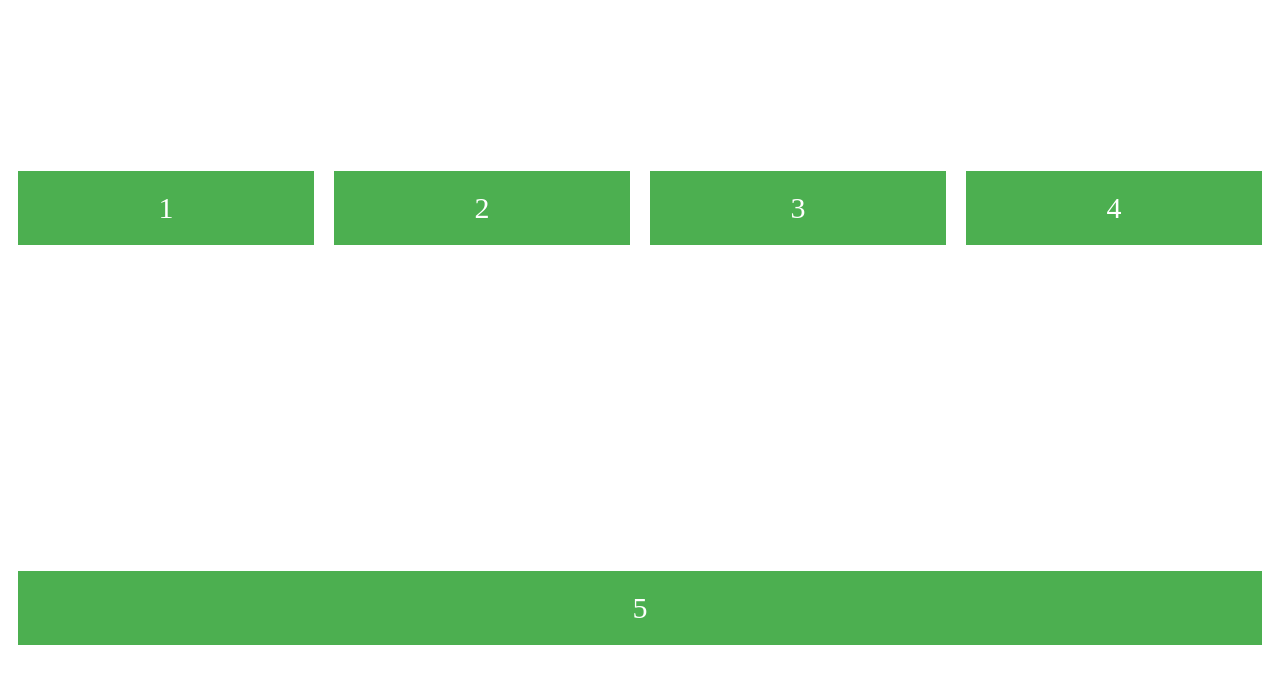
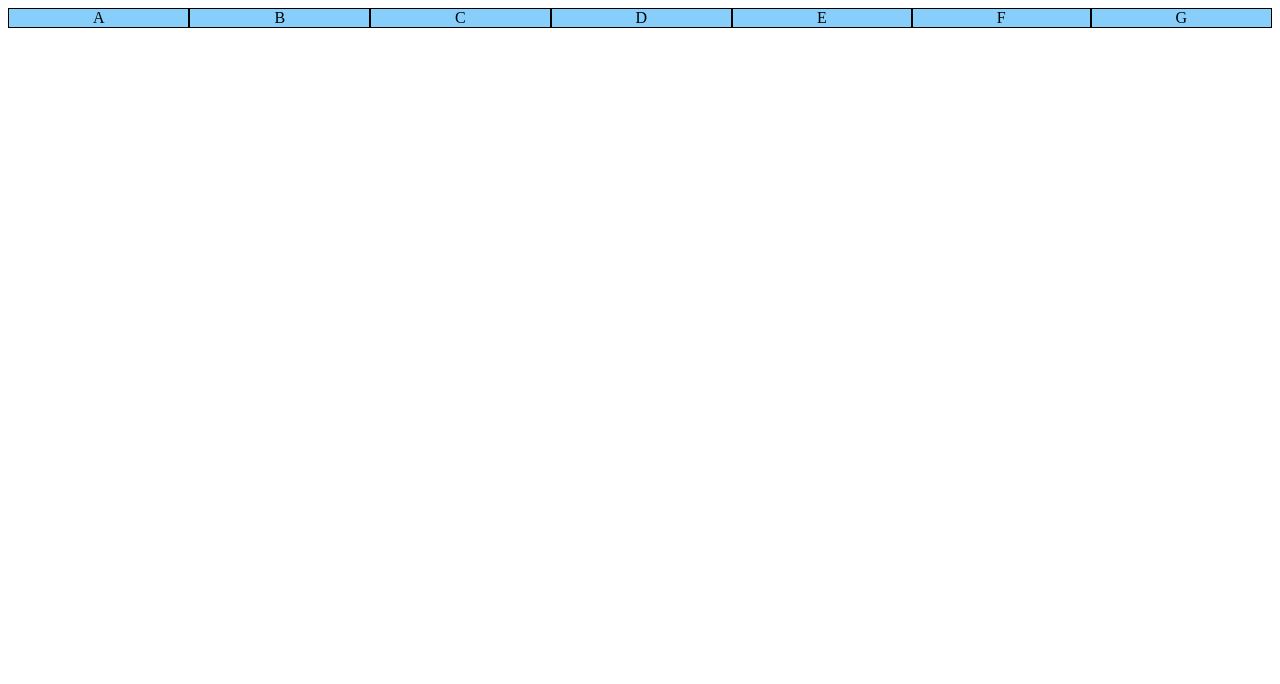
Before and after one commit to StarlyBr/html-css2.0, a plain HTML site: page modulo 5/flex001/index.html in a window 1280 px wide. Drawn offline with Linux system fonts and the light colour scheme.

Commit message:
flex002
capitulo 27 ep 3

```diff
--- a/modulo 5/flex001/index.html
+++ b/modulo 5/flex001/index.html
@@ -1,35 +1,33 @@
 <!DOCTYPE html>
-<html lang="en">
+<html lang="pt-br">
 <head>
     <meta charset="UTF-8">
     <meta name="viewport" content="width=device-width, initial-scale=1.0">
-    <title>flexible box</title>
+    <title>Flexible Box</title>
     <style>
-    .container {
+        div.conteiner {
+            background-color: lightsalmon;
+
             display: flex;
-        flex-wrap: wrap;
-        justify-content: space-between;
-        align-items: center;
-        height: 100vh;
         }
-    .item {
-        background-color: #4CAF50;
-        color: white;
-        padding: 20px;
-        margin: 10px;
+
+        div.item {
+            background-color: lightskyblue;
+            border: 1px solid black;
             text-align: center;
-        font-size: 30px;
-        flex: 1 1 200px; /* Grow, shrink, basis */
+            flex: auto;
         }
     </style>
 </head>
 <body>
-    <div class="container">
-        <div class="item">1</div>
-        <div class="item">2</div>
-        <div class="item">3</div>
-        <div class="item">4</div>
-        <div class="item">5</div>
+    <div class="conteiner">
+        <div class="item">A</div>
+        <div class="item">B</div>
+        <div class="item">C</div>
+        <div class="item">D</div>
+        <div class="item">E</div>
+        <div class="item">F</div>
+        <div class="item">G</div>
     </div>
 </body>
 </html>
```
Also changed, not shown: modulo 5/flex002/index.html (added, +34 -0 lines). Lines whose indentation alone changed are shown as unchanged.
